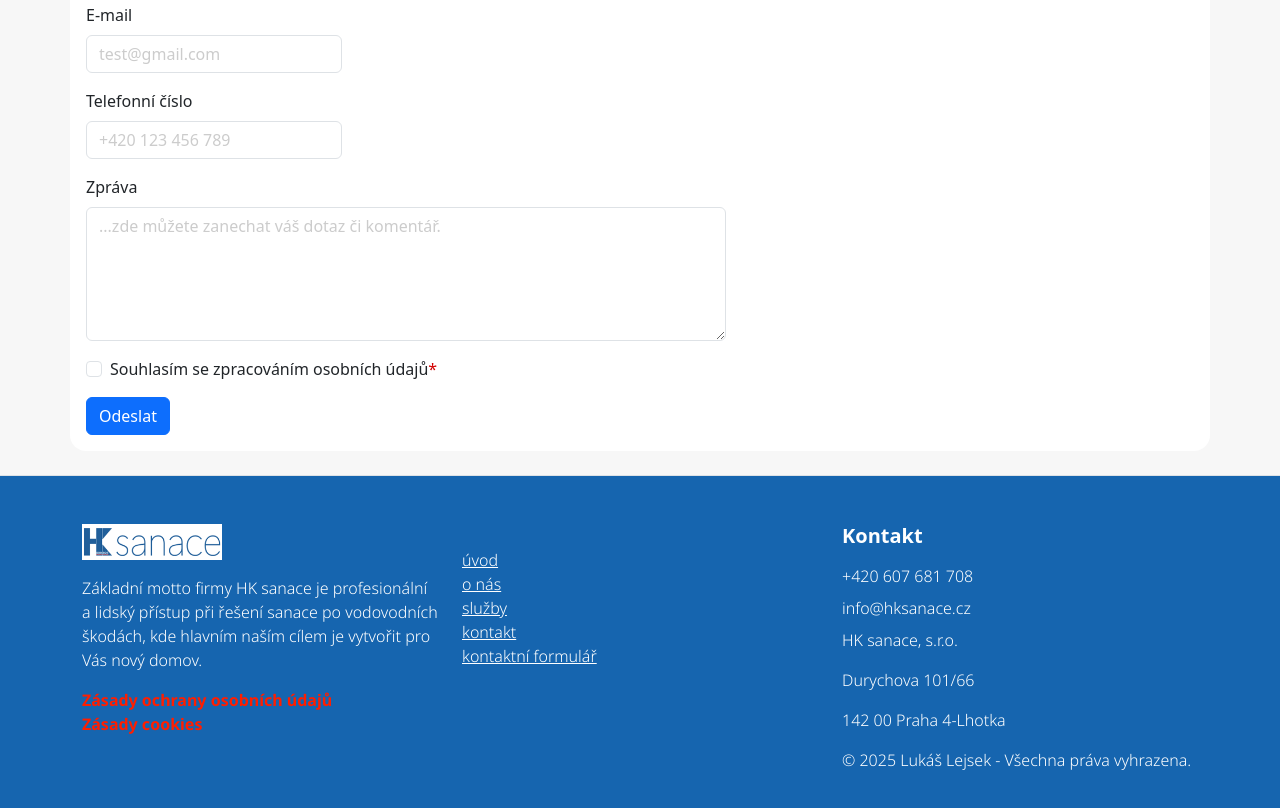
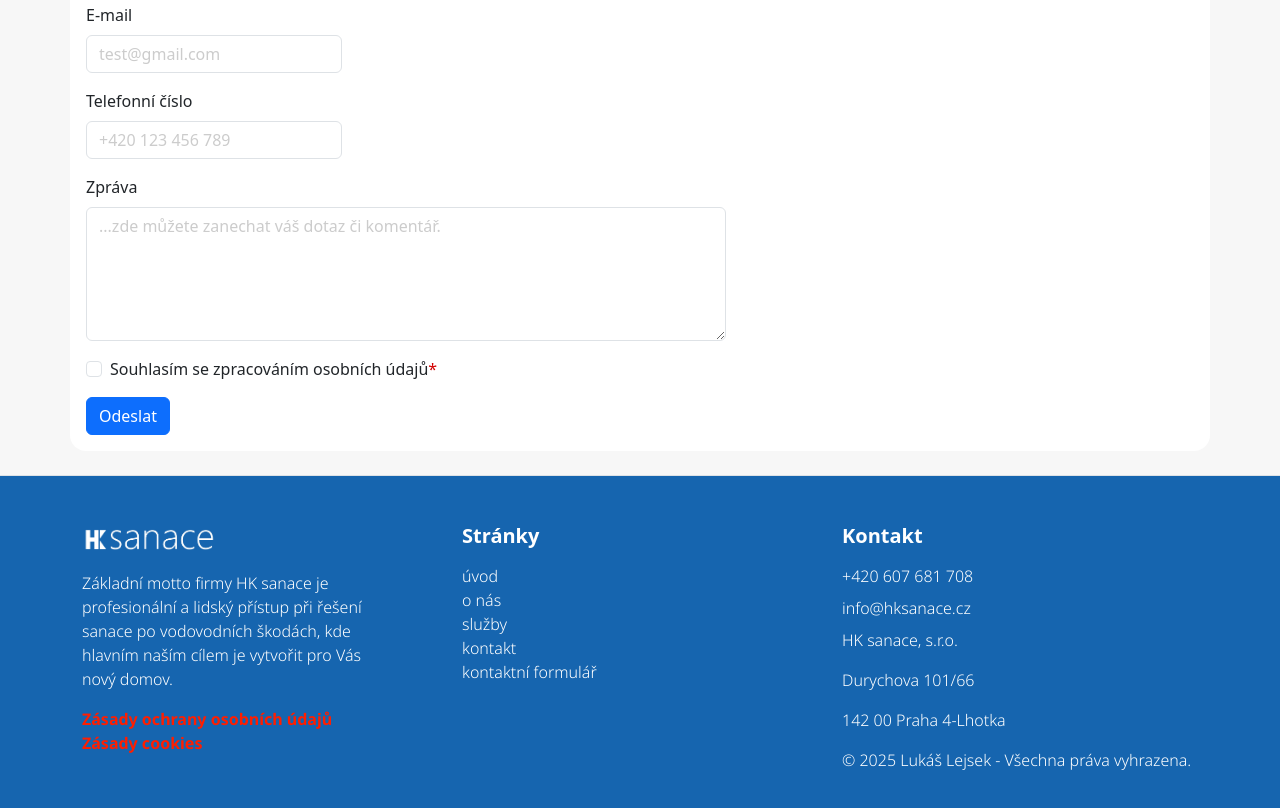
Before and after one commit to LukyLejsek/LukyLejsek.github.io, a plain HTML site: page index.html in a window 1280 px wide. Shown: the part 2168-2976 px from the top of the page. Drawn offline with nearby package versions, Linux system fonts and the light colour scheme.

Commit message:
bile-logo

```diff
--- a/sablony/footer.html
+++ b/sablony/footer.html
@@ -3,20 +3,21 @@
             <div class="row">
                 <!-- Logo + Popis -->
                 <div class="col-md-4 mb-4">
-                    <img src="img/logo-hksanace.png" alt="Logo firmy" style="max-width: 140px;" class="mb-3">
-                    <p>
+                    <img src="img/logo-bile.png" alt="Logo firmy" style="max-width: 140px;" class="mb-3">
+                    <p class="me-5 pe-4">
                         Základní motto firmy HK sanace je profesionální a lidský přístup při řešení sanace po vodovodních škodách, kde hlavním naším cílem je vytvořit pro Vás nový domov.
                     </p>
                     <a class="bezunderline fw-bold cervene d-flex" href="/zasady-ochrany-cookies.html">Zásady ochrany osobních údajů</a>
                     <a class="bezunderline cervene fw-bold" href="/zasady-cookies.html">Zásady cookies</a>
                 </div>
 
-                <div class="col-md-4 mb-4 pt-4">
-                    <a class="d-flex" href="/index.html">úvod</a>
-                    <a class="d-flex" href="/o_nas.html">o nás</a>
-                    <a class="d-flex" ref="/sluzby.html">služby</a>
-                    <a class="d-flex" href="/kontakt.html">kontakt</a>
-                    <a class="d-flex" href="/kontaktni_formular.html">kontaktní formulář</a>
+                <div class="col-md-4 mb-4">
+                    <h5 class="fw-bold mb-3">Stránky</h5>
+                    <a class="d-flex bezunderline" href="/index.html">úvod</a>
+                    <a class="d-flex bezunderline" href="/o_nas.html">o nás</a>
+                    <a class="d-flex bezunderline" ref="/sluzby.html">služby</a>
+                    <a class="d-flex bezunderline" href="/kontakt.html">kontakt</a>
+                    <a class="d-flex bezunderline" href="/kontaktni_formular.html">kontaktní formulář</a>
                 </div>
 
                 <!-- Kontakt -->
```
Also changed, not shown: img/logo-bile.png (added).
